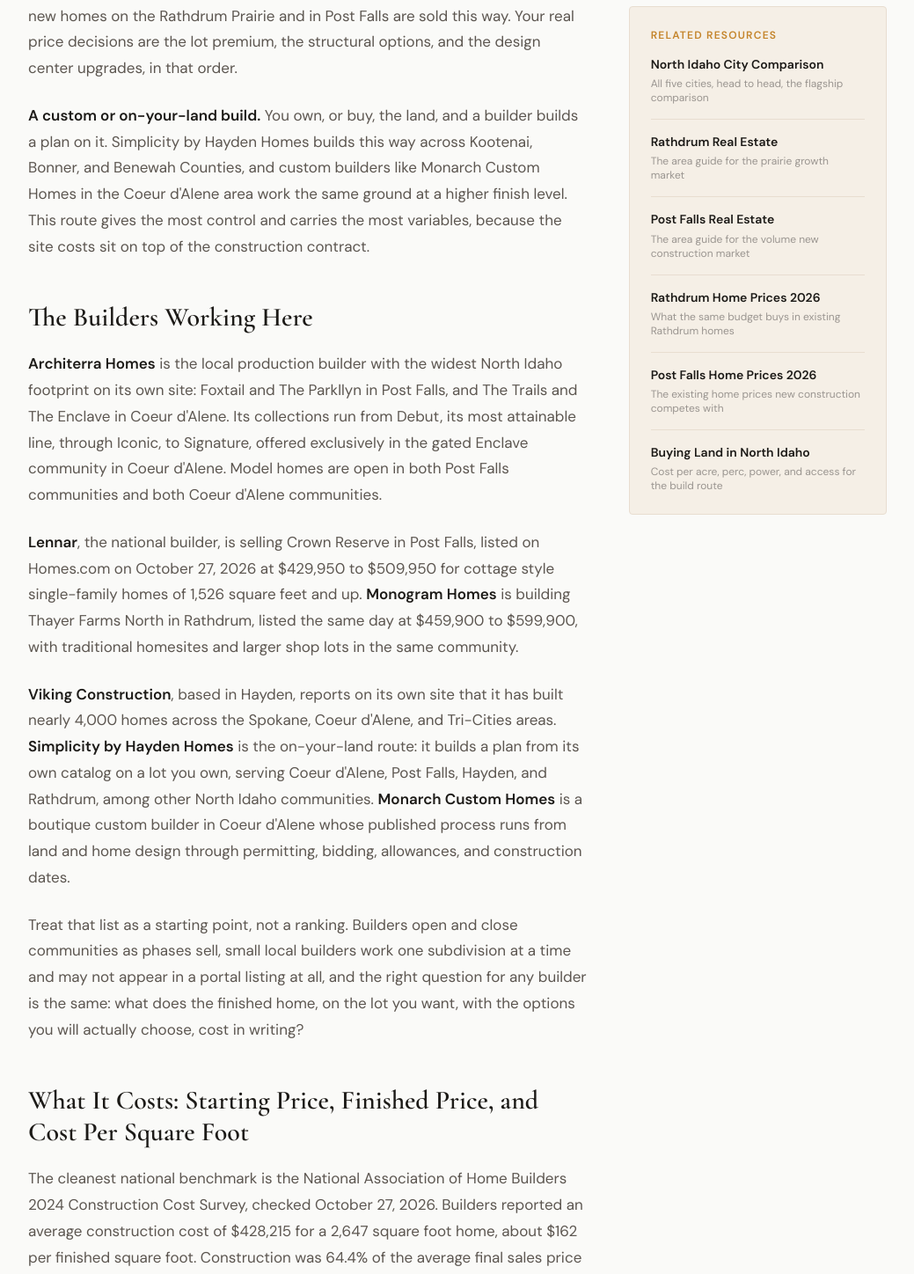
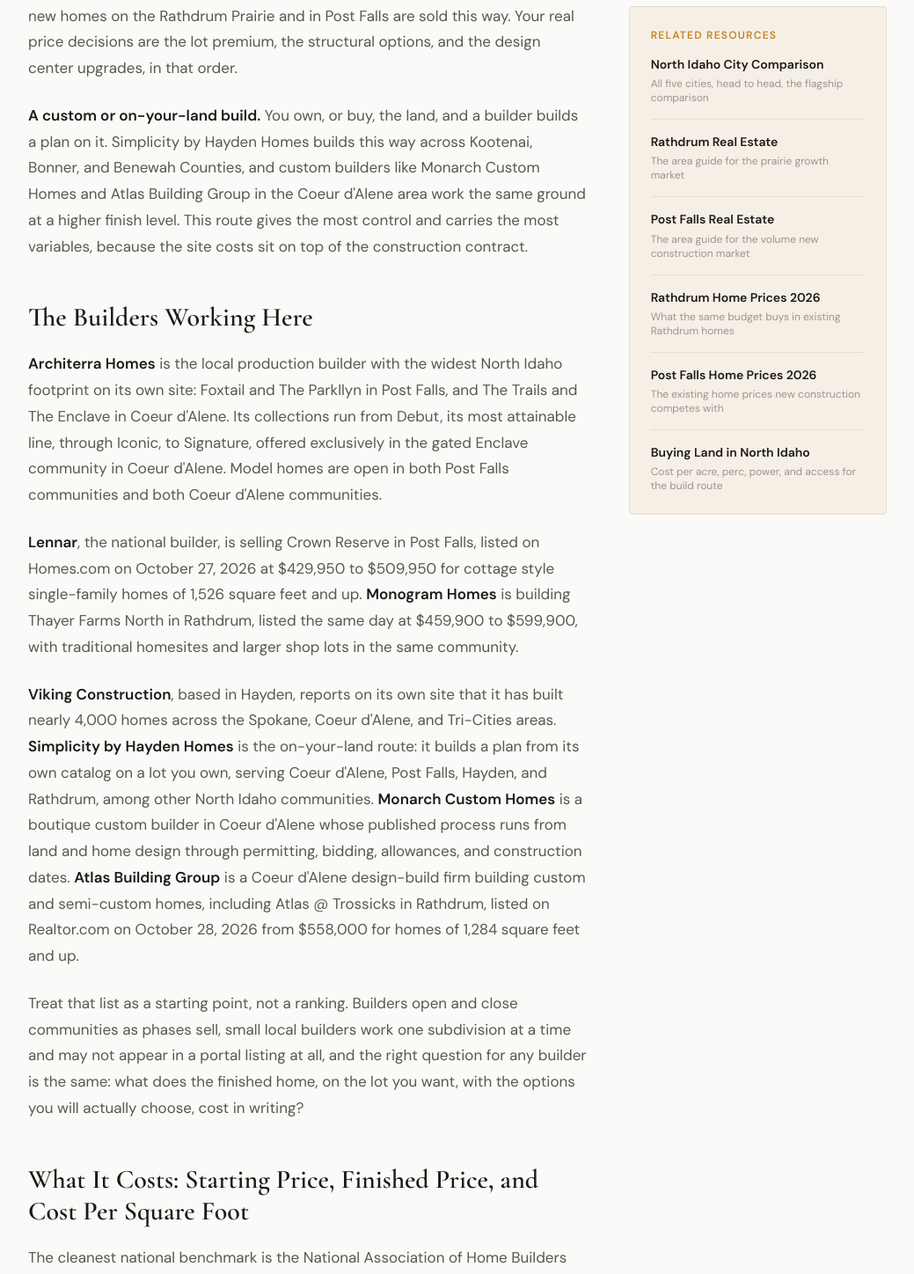
Before and after one commit to Unchainedmindprompts/Real-Estate-With-Shirin, a Next.js app: page /articles/new-construction-north-idaho-builders-costs-process in a window 1280 px wide. Shown: the part 1634-3082 px from the top of the page at 88% size, without its empty margins (120-1159 px from the left). Built offline with nearby package versions, Linux system fonts and the light colour scheme.

Commit message:
Add Atlas Building Group to New Construction article builder coverage (per Mark)

```diff
--- a/app/articles/new-construction-north-idaho-builders-costs-process/page.tsx
+++ b/app/articles/new-construction-north-idaho-builders-costs-process/page.tsx
@@ -11,6 +11,8 @@
   { label: 'Simplicity by Hayden Homes (builder site): on-your-land builder serving North Idaho, Kootenai, Bonner, and Benewah Counties, including Coeur d\'Alene, Post Falls, Hayden, and Rathdrum; checked October 27, 2026)', url: 'http://www.simplicity-homes.com/mlp/inland-northwest' },
   { label: 'Viking Construction (builder site): has built nearly 4,000 homes in the Spokane, WA, Coeur d\'Alene, ID, and Tri-Cities, WA areas; based in Hayden, Idaho; checked October 27, 2026)', url: 'http://www.vikinghomes.com/' },
   { label: 'Monarch Custom Homes (builder site): boutique custom home builder in Coeur d\'Alene and surrounding North Idaho areas; its published process covers land and home design, permitting and plans, bidding and costs, allowances and specs, construction dates, and completion; checked October 27, 2026)', url: 'https://www.monarchcustomhomes.com/' },
+  { label: 'Atlas Building Group (builder site): Coeur d\'Alene custom design-build firm building custom and semi-custom homes in North Idaho, including the Trossicks neighborhood in Rathdrum; checked October 28, 2026)', url: 'https://www.atlasbuildinggroup.com/' },
+  { label: 'Realtor.com: New Home Communities in Rathdrum, ID (Atlas @ Trossicks by Atlas Building Group listed from $558,000, 3 to 5 beds, 1,284 to 3,085 square feet; checked October 28, 2026)', url: 'https://www.realtor.com/newhomecommunities/Rathdrum_ID' },
   { label: 'Kootenai County Community Development: Residential Building Plan Review Submittal Checklist (site plan drawn to scale showing lot lines, easements, utility locations including well, water, power, gas, and septic, setbacks, driveways, and water features; slope and site disturbance questions; checked October 27, 2026)', url: 'https://www.kcgov.us/DocumentCenter/View/26392/Residential-Building-Plan-Review-Submittal-Checklist-PDF' },
   { label: 'Kootenai County: Application and Permit Forms (building permit application may be submitted online; Fast Track Permit program offers an expedited review pathway for eligible permits; checked October 27, 2026)', url: 'http://www.kcgov.us/221/Application-Permit-Forms' },
 ]
@@ -37,7 +39,7 @@
   },
   {
     q: 'Who builds new homes in North Idaho?',
-    a: 'The builders verified on their own sites or in current listings on October 27, 2026 include Architerra Homes, building in Post Falls (Foxtail and The Parkllyn) and Coeur d\'Alene (The Trails and The Enclave); Lennar, at Crown Reserve in Post Falls; Monogram Homes, at Thayer Farms North in Rathdrum; Viking Construction, a Hayden based builder that reports nearly 4,000 homes built across the Spokane, Coeur d\'Alene, and Tri-Cities areas; Simplicity by Hayden Homes, which builds on your land across Kootenai, Bonner, and Benewah Counties; and Monarch Custom Homes, a boutique custom builder in the Coeur d\'Alene area. This is a starting list of active builders, not a ranking, and availability changes as communities sell out.',
+    a: 'The builders verified on their own sites or in current listings on October 27, 2026 include Architerra Homes, building in Post Falls (Foxtail and The Parkllyn) and Coeur d\'Alene (The Trails and The Enclave); Lennar, at Crown Reserve in Post Falls; Monogram Homes, at Thayer Farms North in Rathdrum; Viking Construction, a Hayden based builder that reports nearly 4,000 homes built across the Spokane, Coeur d\'Alene, and Tri-Cities areas; Simplicity by Hayden Homes, which builds on your land across Kootenai, Bonner, and Benewah Counties; Monarch Custom Homes, a boutique custom builder in the Coeur d\'Alene area; and Atlas Building Group, a Coeur d\'Alene design-build firm building at Atlas @ Trossicks in Rathdrum, listed from $558,000. This is a starting list of active builders, not a ranking, and availability changes as communities sell out.',
   },
   {
     q: 'Is new construction cheaper than buying an existing home in Post Falls or Rathdrum?',
@@ -246,7 +248,7 @@
                 <strong className="text-[#1C1A17]">A production home in a subdivision.</strong> You choose a community, a floor plan, and a lot, pick finishes from the builder options list, and the builder builds it. Most new homes on the Rathdrum Prairie and in Post Falls are sold this way. Your real price decisions are the lot premium, the structural options, and the design center upgrades, in that order.
 </p>
 <p className="mb-10">
-                <strong className="text-[#1C1A17]">A custom or on-your-land build.</strong> You own, or buy, the land, and a builder builds a plan on it. Simplicity by Hayden Homes builds this way across Kootenai, Bonner, and Benewah Counties, and custom builders like Monarch Custom Homes in the Coeur d&apos;Alene area work the same ground at a higher finish level. This route gives the most control and carries the most variables, because the site costs sit on top of the construction contract.
+                <strong className="text-[#1C1A17]">A custom or on-your-land build.</strong> You own, or buy, the land, and a builder builds a plan on it. Simplicity by Hayden Homes builds this way across Kootenai, Bonner, and Benewah Counties, and custom builders like Monarch Custom Homes and Atlas Building Group in the Coeur d&apos;Alene area work the same ground at a higher finish level. This route gives the most control and carries the most variables, because the site costs sit on top of the construction contract.
 </p>
 <h2 className="font-cormorant text-3xl text-[#1C1A17] mt-12 mb-5 font-semibold">
                 The Builders Working Here
@@ -258,7 +260,7 @@
                 <strong className="text-[#1C1A17]">Lennar</strong>, the national builder, is selling Crown Reserve in Post Falls, listed on Homes.com on October 27, 2026 at $429,950 to $509,950 for cottage style single-family homes of 1,526 square feet and up. <strong className="text-[#1C1A17]">Monogram Homes</strong> is building Thayer Farms North in Rathdrum, listed the same day at $459,900 to $599,900, with traditional homesites and larger shop lots in the same community.
 </p>
 <p className="mb-6">
-                <strong className="text-[#1C1A17]">Viking Construction</strong>, based in Hayden, reports on its own site that it has built nearly 4,000 homes across the Spokane, Coeur d&apos;Alene, and Tri-Cities areas. <strong className="text-[#1C1A17]">Simplicity by Hayden Homes</strong> is the on-your-land route: it builds a plan from its own catalog on a lot you own, serving Coeur d&apos;Alene, Post Falls, Hayden, and Rathdrum, among other North Idaho communities. <strong className="text-[#1C1A17]">Monarch Custom Homes</strong> is a boutique custom builder in Coeur d&apos;Alene whose published process runs from land and home design through permitting, bidding, allowances, and construction dates.
+                <strong className="text-[#1C1A17]">Viking Construction</strong>, based in Hayden, reports on its own site that it has built nearly 4,000 homes across the Spokane, Coeur d&apos;Alene, and Tri-Cities areas. <strong className="text-[#1C1A17]">Simplicity by Hayden Homes</strong> is the on-your-land route: it builds a plan from its own catalog on a lot you own, serving Coeur d&apos;Alene, Post Falls, Hayden, and Rathdrum, among other North Idaho communities. <strong className="text-[#1C1A17]">Monarch Custom Homes</strong> is a boutique custom builder in Coeur d&apos;Alene whose published process runs from land and home design through permitting, bidding, allowances, and construction dates. <strong className="text-[#1C1A17]">Atlas Building Group</strong> is a Coeur d&apos;Alene design-build firm building custom and semi-custom homes, including Atlas @ Trossicks in Rathdrum, listed on Realtor.com on October 28, 2026 from $558,000 for homes of 1,284 square feet and up.
 </p>
 <p className="mb-10">
                 Treat that list as a starting point, not a ranking. Builders open and close communities as phases sell, small local builders work one subdivision at a time and may not appear in a portal listing at all, and the right question for any builder is the same: what does the finished home, on the lot you want, with the options you will actually choose, cost in writing?
```
